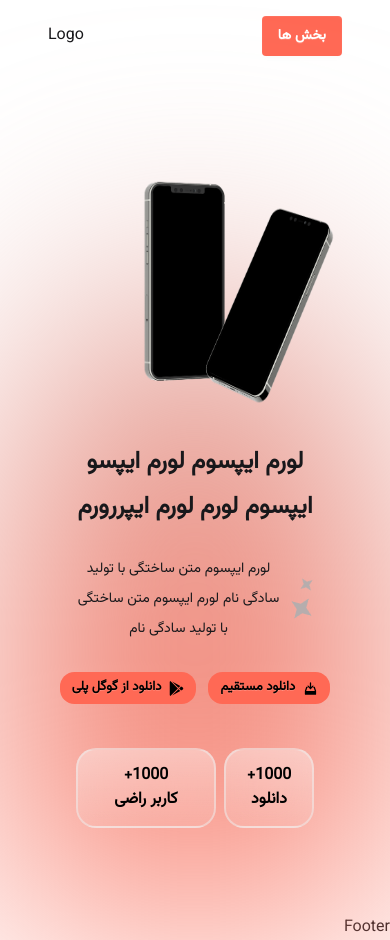
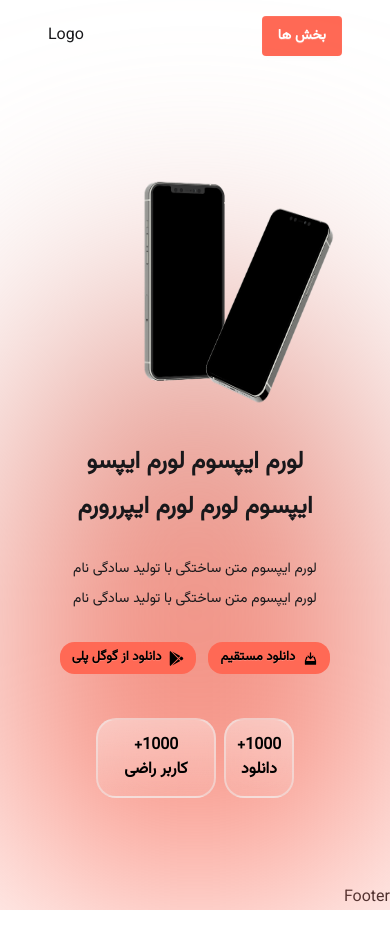
Before and after one commit to buordino/landing, a Next.js app: page / in a window 390 px wide. After the commit the page ends 910 px from the top, so only its background shows below. Built offline with nearby package versions, Linux system fonts and the light colour scheme.

Commit message:
working on responsive part for first section

```diff
--- a/app/_components/GroupGrayStars.tsx
+++ b/app/_components/GroupGrayStars.tsx
@@ -3,7 +3,7 @@ import Image from "next/image";
 import { motion } from "framer-motion";
 const GroupGrayStars = () => {
   return (
-    <div className="flex flex-col gap-1">
+    <div className="hidden sm:flex flex-col gap-1">
       <motion.div
         transition={{ duration: "2", repeat: Infinity }}
         animate={{ rotate: 360 }}
--- a/app/_components/IntroductionSection.tsx
+++ b/app/_components/IntroductionSection.tsx
@@ -5,7 +5,7 @@ const IntroductionSection = () => {
   return (
     <section id="main" className="relative">
       <div className="absolute w-[100%] bg-gradient-to-t from-custome-orange-1 to-circle-color blur-[125px] top-[25%] left-0 right-0 mx-auto bottom-0 rounded-t-[100%]"></div>
-      <div className="py-22 px-24 md:px-42 relative ">
+      <div className="py-22 px-16 md:px-42 relative ">
         <div className="flex justify-center flex-col 2lg:flex-row items-center 2lg:justify-between gap-10 sm:gap-20">
           <MainContent />
           <PhoneImagesWrraper />
--- a/app/_components/MainContent.tsx
+++ b/app/_components/MainContent.tsx
@@ -5,7 +5,6 @@ import Statistics from "./Statistics";
 import GroupGrayStars from "./GroupGrayStars";
 
 const MainContent = () => {
-
   return (
     <div className="basis-[50%] order-1 2lg:order-none">
       <h1 className="font-bold text-center 2lg:text-right text-2xl  md:text-5xl leading-[45px] md:leading-[75px] mb-6">
@@ -32,7 +31,7 @@ const MainContent = () => {
           </div>
         </Button>
       </div>
-      <div className="mt-11 flex items-center gap-2">
+      <div className="mt-11 flex justify-center 2lg:justify-normal items-center gap-2">
         <Statistics size="small" number={1000} title="دانلود" />
         <Statistics size="large" number={1000} title="کاربر راضی" />
       </div>
--- a/app/_components/Statistics.tsx
+++ b/app/_components/Statistics.tsx
@@ -4,7 +4,7 @@ interface StatisticsPropsType {
   size: "large" | "small";
 }
 const Statistics = ({ title, number, size }: StatisticsPropsType) => {
-  const width = `${size === "large" ? "w-[140px]" : "w-[90px]"}`;
+  const width = `${size === "large" ? "w-[120px] sm:w-[140px]" : "w-[70px] sm:w-[90px]"}`;
   return (
     <div
       className={`text-custome-black bg-gradient-to-b to-[#FFFFFF66]/20 from-[#FFFFFF66] backdrop-blur-3xl font-semibold  h-[80px]  ${width} flex flex-col items-center justify-center rounded-[20px] border-2 border-solid border-[#EEEDED80]`}
```
